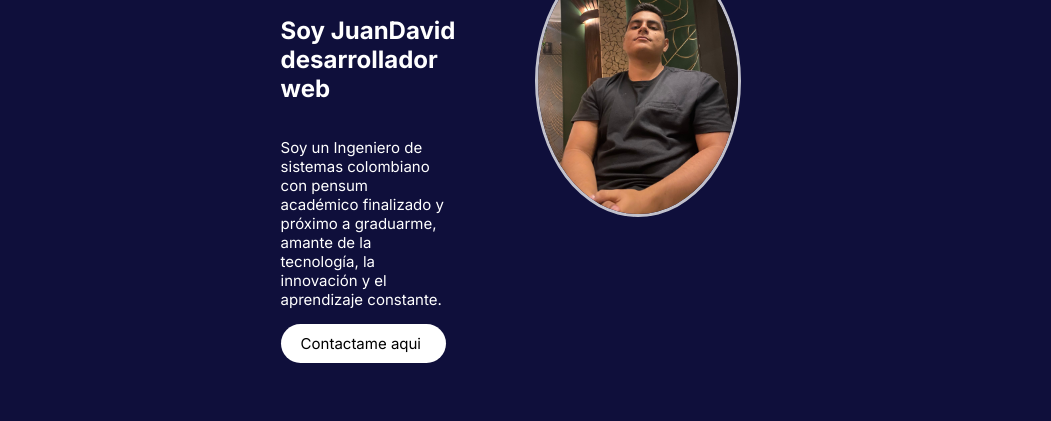
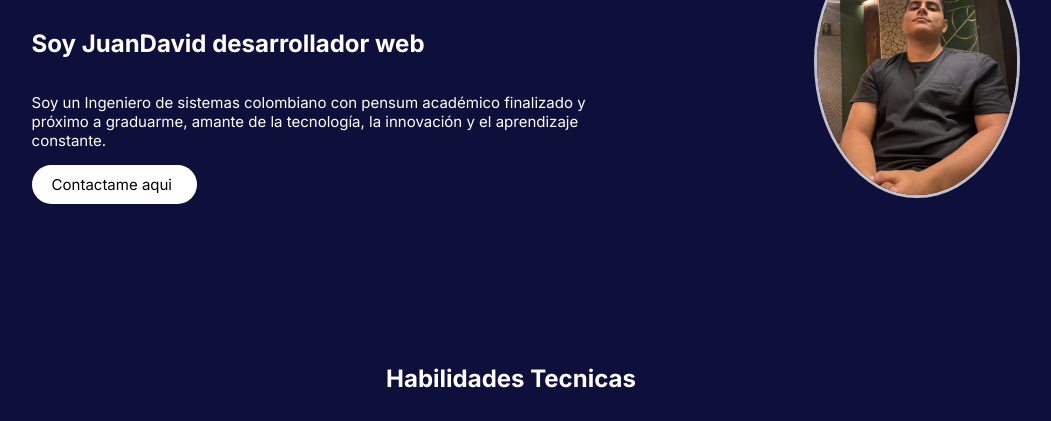
Before and after one commit to guz2001/Portafolio-sin-extensiones, a plain HTML site: page index.html in a window 1280 px wide. Shown: the part 293-714 px from the top of the page, without its empty margins (129-1180 px from the left). Drawn offline with Linux system fonts and the light colour scheme.

Commit message:
mejorar de  margenes

```diff
--- a/styles.css
+++ b/styles.css
@@ -1,16 +1,31 @@
 /* reseteamos el body y agregamos una fuente agradable */
 body{
-    margin:0;
+    justify-content: center;
+    align-items: center;
+    margin:2%;
     font-family: 'Inter', sans-serif;
     background: #0F0F3B;
     background: rgba(15, 15, 59, 1)
 
 }
+/* nav ajuste bloque */
+
+.navega{
+    margin: 5pxpx;
+    display: flex;
+    justify-content: center;
+}
 
 /* contenedor de toda la web */
 .contenedor-web{
-    padding: 0 5%;
+    display: flex;
+    flex-direction: column;
     justify-content: center;
+    margin: 15px;
+    padding: 15px;
+    justify-content: justify;
+    text-align: center;
+
 }
 
 /* nav antes de pasar el click */
@@ -51,6 +66,8 @@ body{
 /* clase principal div */
 
 .inicio{
+    margin: 15px;
+    padding: 15px;
     display: flex;
     flex-direction: column;
     text-align:left;
@@ -102,17 +119,18 @@ h1, p, h2{
 
 }
 /* seccion principal */
+
 #principal{
-    height: 80vh;
+    height: auto;
     display:flex;
     flex-direction:row;
     align-items: center;/* organizar linea vertifcal */
     justify-content:space-around;/* organiza linea horizontal */
     gap:50px;
     /* significa 0 espacioo arriba 10% a los lados para que no quede como una partida de tenis */
-    padding: 0 30%;
-    padding-bottom: 20%;
-    text-align: justify;
+    padding: 50px;
+    margin: 25px;
+    text-align: center;
 }
 
 /* estilo h1 titulos */
@@ -131,7 +149,8 @@ footer{
     display: flexbox;
     color: white;
     text-align: center;
-    padding: 20% 0%;
+    padding: 20px;
+    margin: 15px;
 
 
 
```
Also changed, not shown: index.html (+0 -1 lines).
